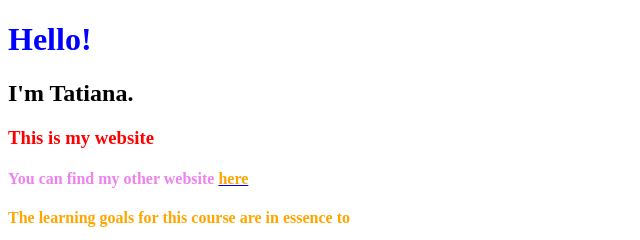
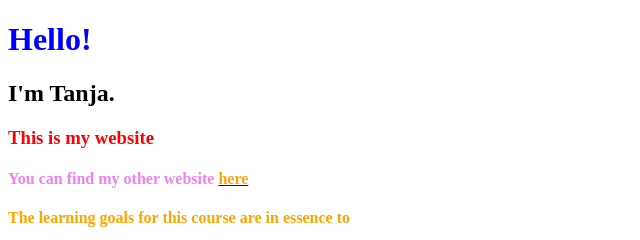
Before and after one commit to tpirmagomedova/lapio-website, a plain HTML site: page index.html in a window 1280 px wide. Shown: the top 240 px of the page, 0-640 px from the left. Drawn offline with Linux system fonts and the light colour scheme.

Commit message:
add changes to h2

```diff
--- a/index.html
+++ b/index.html
@@ -11,7 +11,7 @@
 <body>
   <!--Do the exercises here-->
   <h1>Hello!</h1>
-  <h2>I'm Tatiana.</h2>
+  <h2>I'm Tanja.</h2>
   <h3>This is my website</h3>
   <h4 <span id="violet-part">You can find my other website</span> <a href="index_2.html" target="_blank"> <span id="link">here</span></a></h4>
   <h4>The learning goals for this course are in essence to</h4>
```
